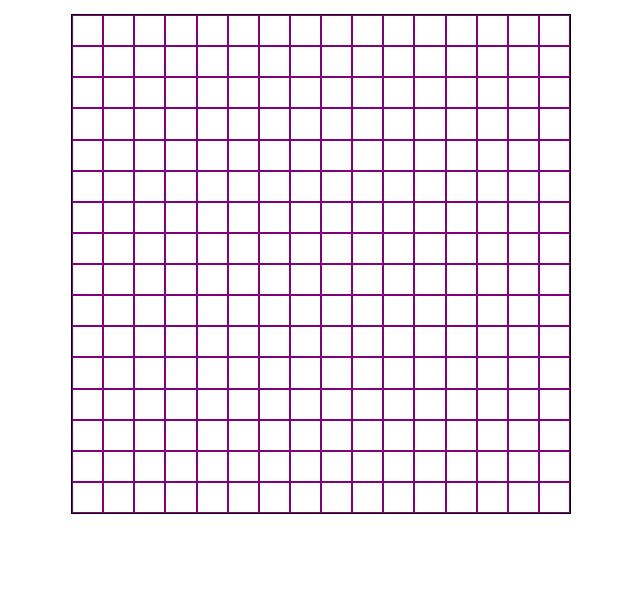
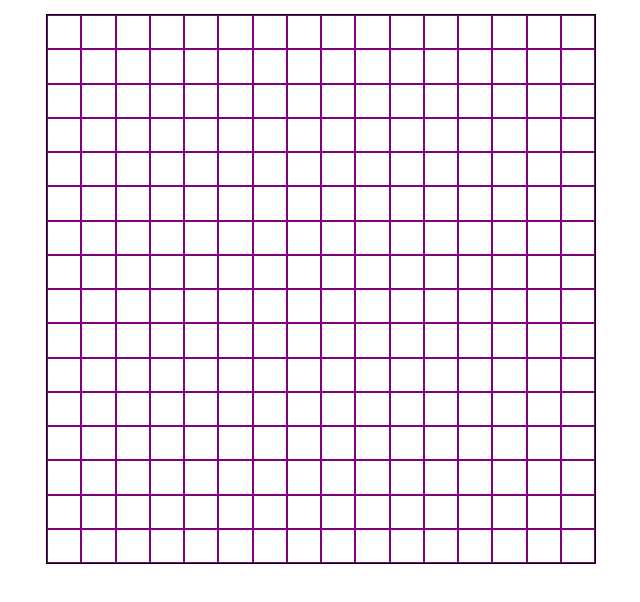
Before and after one commit to mark-akom/etch-a-sketch, a plain HTML site: page index.html in a window 1280 px wide. Shown: the part 56-658 px from the top of the page, without its empty margins (319-959 px from the left). Drawn offline with Linux system fonts and the light colour scheme.

Commit message:
modified the css and and js file.

```diff
--- a/app.js
+++ b/app.js
@@ -7,6 +7,9 @@ function makeDivs() {
     for (let i = 1; i <= totalDivs; i++) {
         let div = document.createElement('div');
         div.style.border = '1px solid purple';
+        div.addEventListener('mouseover', (e) => {
+            e.target.style.backgroundColor = 'black';
+        })
         appContainer.appendChild(div);
     }
 }
--- a/styles.css
+++ b/styles.css
@@ -14,8 +14,8 @@ body {
 }
 
 .app-container {
-    width: 500px;
-    height: 500px;
+    width: 550px;
+    height: 550px;
     border: 1px solid black;
     margin: 0 auto;
     display: grid;
```
